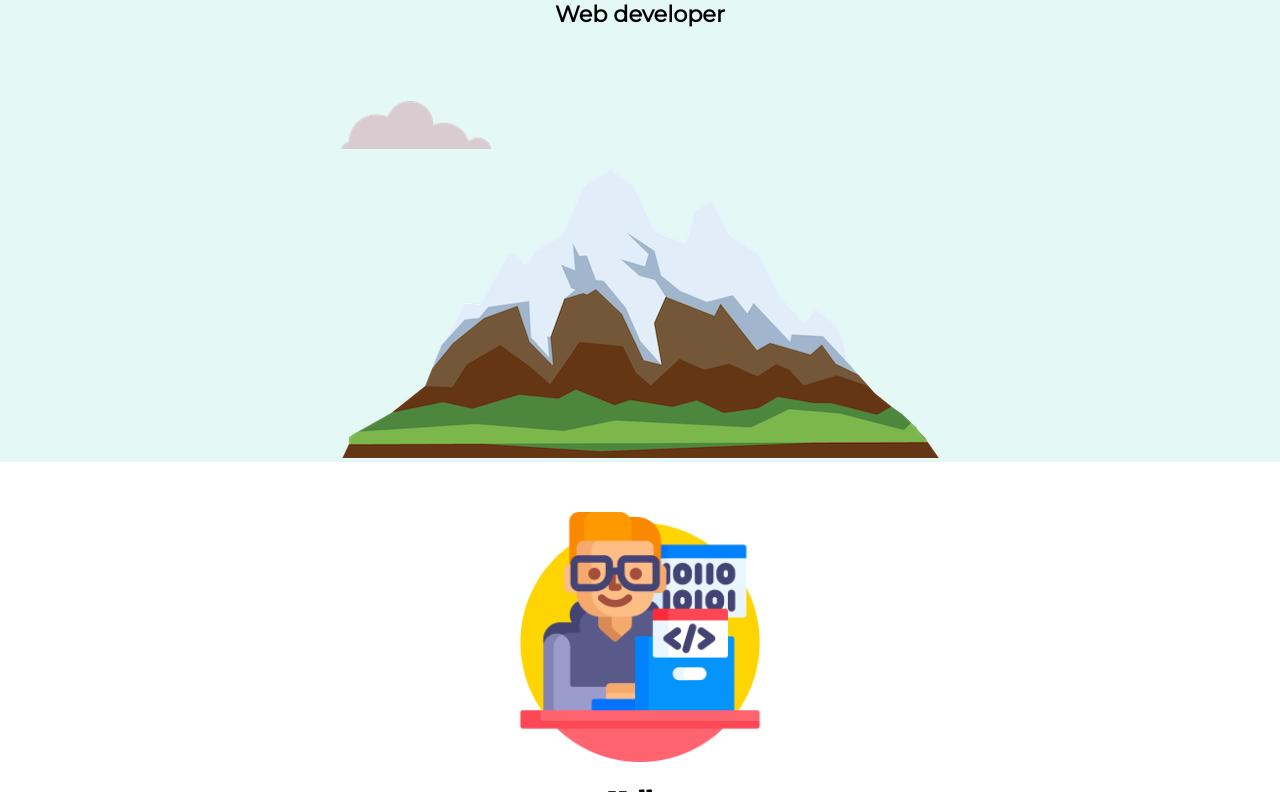
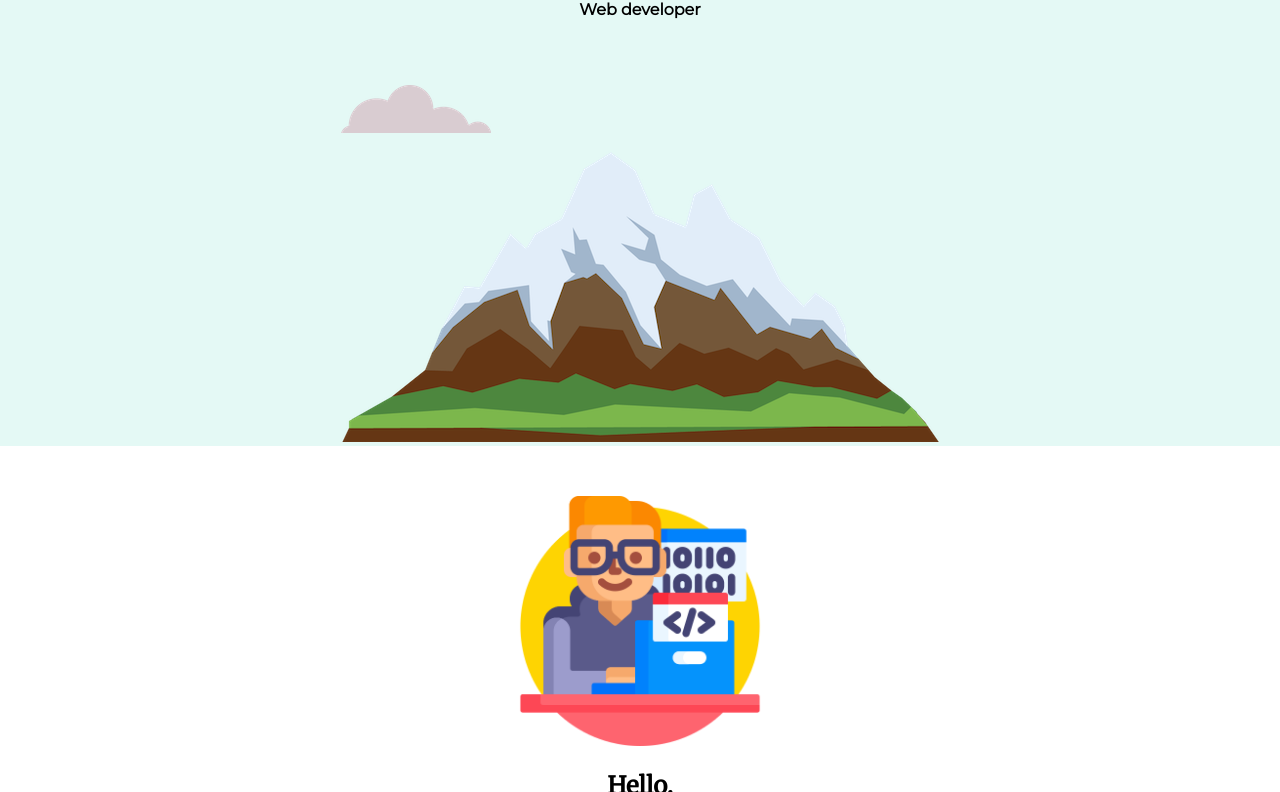
Before and after one commit to Ssurajh/About, a plain HTML site: page index.html in a window 1280 px wide. Shown: the part 254-1046 px from the top of the page. Drawn offline with Linux system fonts and the light colour scheme.

Commit message:
Update index.html

```diff
--- a/index.html
+++ b/index.html
@@ -15,7 +15,7 @@
   <div class="top" style="margin-bottom:50px;">
     <img class="top_cloud" src="images/cloud.png" alt="cloud.image">
     <h1>I'm suraj</h1>
-    <p style="font-family: Montserrat,sans-serif; font-size:1.4em; position:relative; bottom:50px;" ><b>Web developer</b></p>
+    <p style="font-family: Montserrat,sans-serif; font-size:100%; position:relative; bottom:50px;" ><b>Web developer</b></p>
     <img class="bottom_cloud" src="images/cloud.png" alt="cloud.image">
     <img src="images/mountain.png" alt="">
   </div>
```
